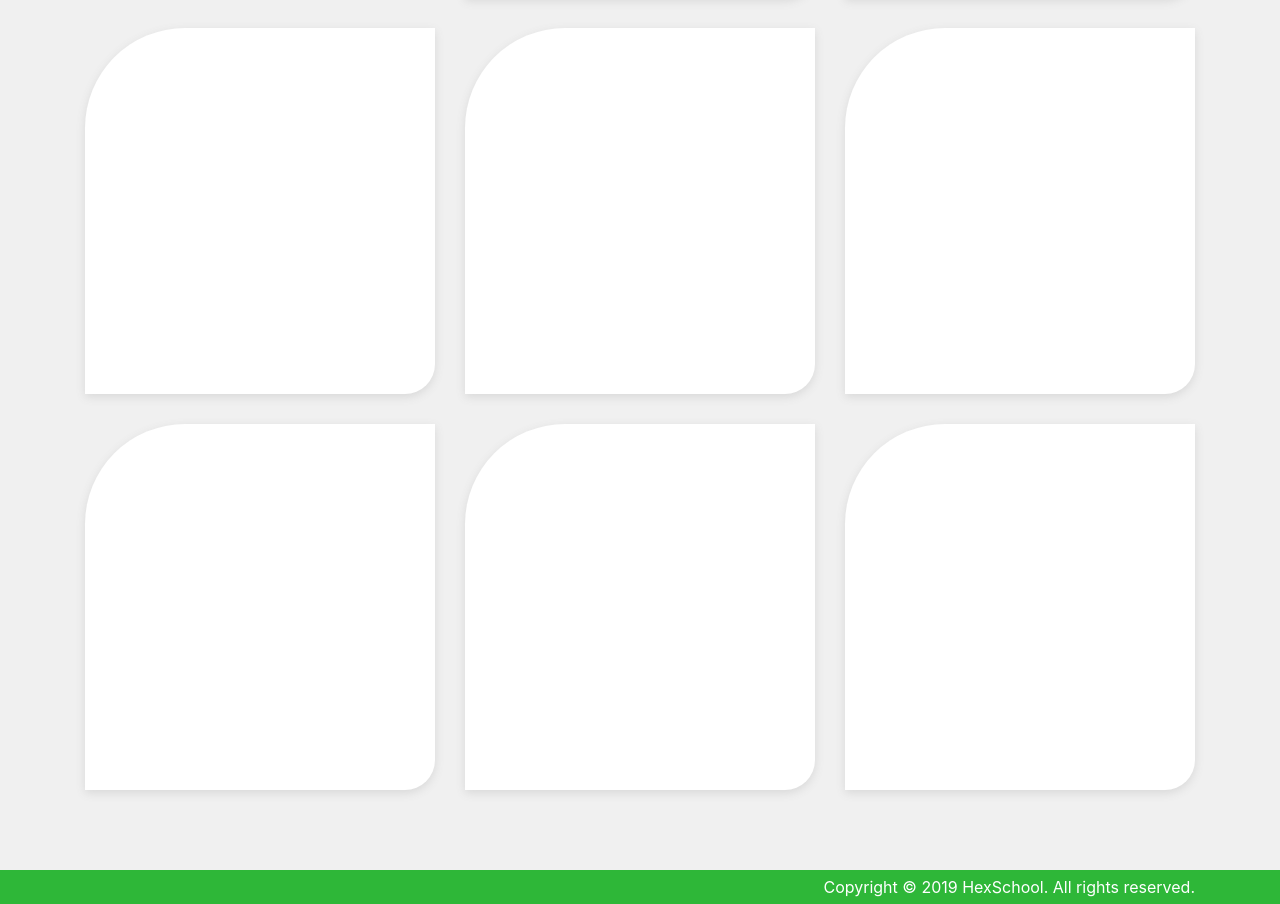
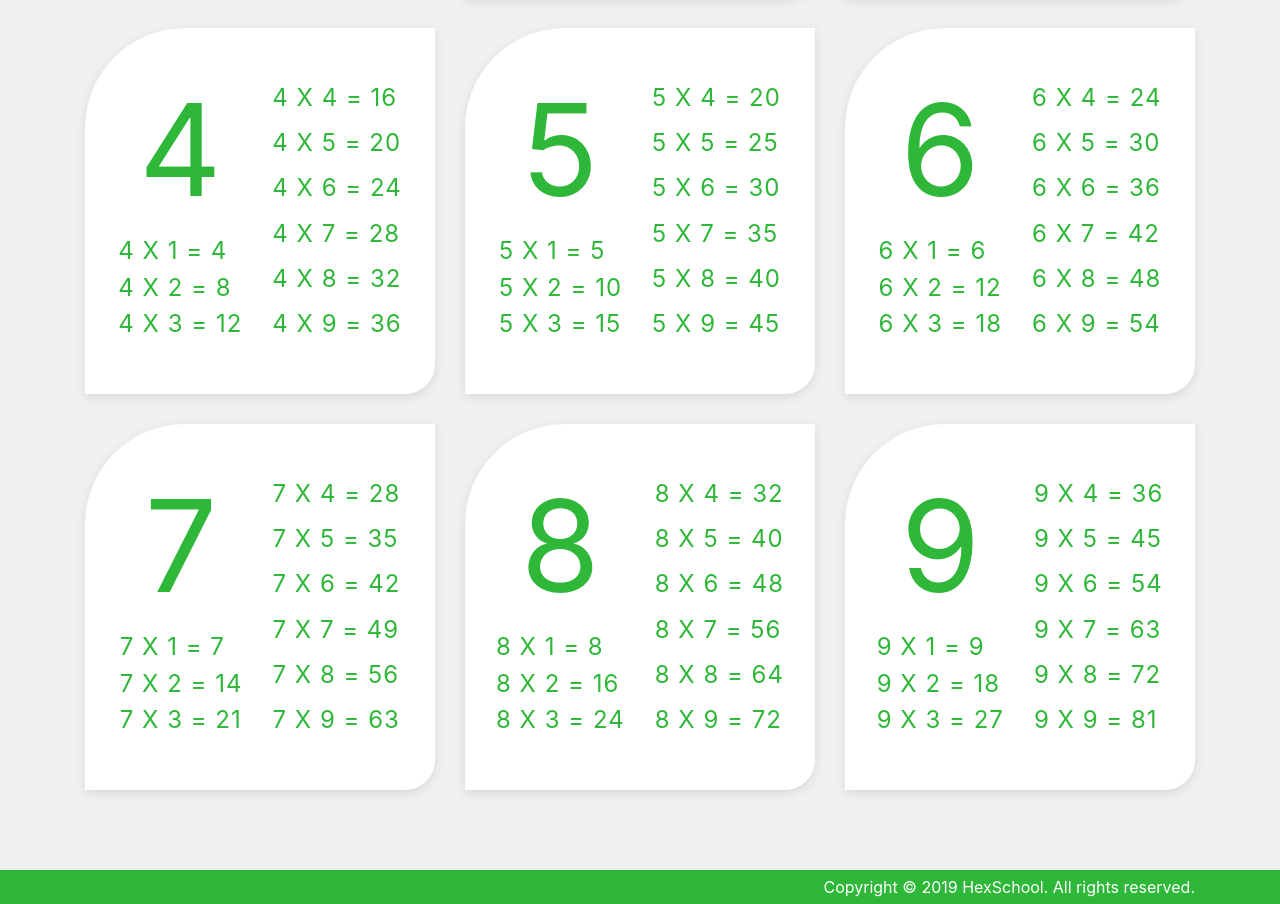
Before and after one commit to ralphsun73221/Hex-JSD-Svelte, a Svelte app: page / in a window 1280 px wide. Shown: the part 448-1352 px from the top of the page. Built offline with nearby package versions, Linux system fonts and the light colour scheme.

Commit message:
Changed: README, 第一版完成

```diff
--- a/src/App.svelte
+++ b/src/App.svelte
@@ -14,17 +14,64 @@
 				{#each arr as arr, i}
 					<p class="card-content">2 X {arr} = {2 * arr}</p>
 				{/each}
-			<!-- <div class="card-content">
-			</div> -->
 		</div>
 	</div>
-	<div class="card-bcg"></div>
-	<div class="card-bcg"></div>
-	<div class="card-bcg"></div>
-	<div class="card-bcg"></div>
-	<div class="card-bcg"></div>
-	<div class="card-bcg"></div>
-	<div class="card-bcg"></div>
+	<div class="card-bcg">
+		<div class="card-body">
+			<p class="card-title">3</p>
+				{#each arr as arr, i}
+					<p class="card-content">3 X {arr} = {3 * arr}</p>
+				{/each}
+		</div>
+	</div>
+	<div class="card-bcg">
+		<div class="card-body">
+			<p class="card-title">4</p>
+				{#each arr as arr, i}
+					<p class="card-content">4 X {arr} = {4 * arr}</p>
+				{/each}
+		</div>
+	</div>
+	<div class="card-bcg">
+		<div class="card-body">
+			<p class="card-title">5</p>
+				{#each arr as arr, i}
+					<p class="card-content">5 X {arr} = {5 * arr}</p>
+				{/each}
+		</div>
+	</div>
+	<div class="card-bcg">
+		<div class="card-body">
+			<p class="card-title">6</p>
+				{#each arr as arr, i}
+					<p class="card-content">6 X {arr} = {6 * arr}</p>
+				{/each}
+		</div>
+	</div>
+	<div class="card-bcg">
+		<div class="card-body">
+			<p class="card-title">7</p>
+				{#each arr as arr, i}
+					<p class="card-content">7 X {arr} = {7 * arr}</p>
+				{/each}
+		</div>
+	</div>
+	<div class="card-bcg">
+		<div class="card-body">
+			<p class="card-title">8</p>
+				{#each arr as arr, i}
+					<p class="card-content">8 X {arr} = {8 * arr}</p>
+				{/each}
+		</div>
+	</div>
+	<div class="card-bcg">
+		<div class="card-body">
+			<p class="card-title">9</p>
+				{#each arr as arr, i}
+					<p class="card-content">9 X {arr} = {9 * arr}</p>
+				{/each}
+		</div>
+	</div>
 </main>
 <footer>
 	<p>Copyright © 2019 HexSchool. All rights reserved.</p>
--- a/src/style/01.scss
+++ b/src/style/01.scss
@@ -28,7 +28,6 @@ main {
 	}
 
 	.card-bcg {
-		padding: 64px 40px;
 		height: 366px;
 		background-color: $card-color;
 		box-shadow: 0px 3px 10px #d8d8d8;
@@ -39,23 +38,24 @@ main {
 			display: inline-flex;
 			flex-direction: column;
 			flex-wrap: wrap;
-			justify-content: center;
+			justify-content: space-between;
 			align-content: center;
-			width: 256px;
-			height: 240px;
+			padding: 52px 40px;
+			width: 350px;
+			height: 366px;
 
 			.card-title {
+				height: 153px;
 				display: inline;
 				font-size: 128px;
 				text-align: center;
-				line-height: 1;
-				/* padding-right: 33px; */
+				line-height: 1.1;
 			}
 
 			.card-content {
+				margin: 0 15px;
 				font-size: 24px;
 				letter-spacing: 1px;
-				padding: 0 15px;
 			}
 		}
 	}
```
Also changed, not shown: 1 other file (tests, documents, lock files or other folders).
